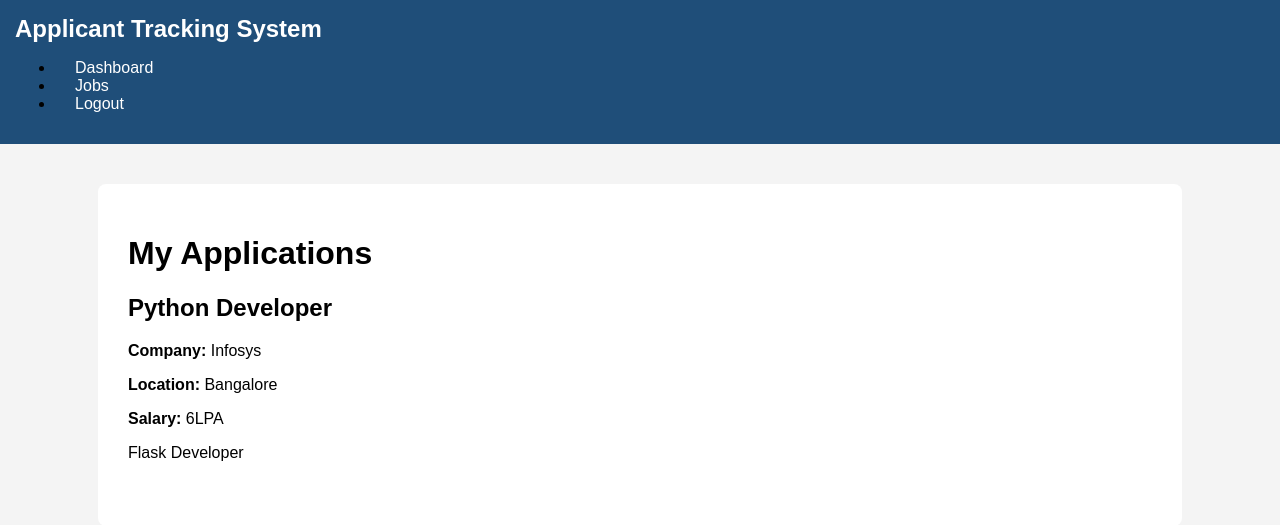
After one commit to 6vaishnavijoshi/Python-Backend-Projects, a Flask app: page /my_applications in a window 1280 px wide. The commit adds this page. Shown: the top 525 px of the page. Run offline with Flask 3, Linux system fonts and the light colour scheme; a user stored in the database is signed in; data comes from the database, SQL or seed files in the repository.

Commit message:
Added My Applications feature

```diff
--- a/ApplicantTrackingSystem/app.py
+++ b/ApplicantTrackingSystem/app.py
@@ -315,6 +315,28 @@ def apply(job_id):
     flash("Application Submitted Successfully!")
 
     return redirect(url_for("jobs"))
+
+# -------------------------------
+# My Applications
+# -------------------------------
+
+@app.route("/my_applications")
+def my_applications():
+
+    if "user_id" not in session:
+        return redirect(url_for("login"))
+
+    applications = (
+        db.session.query(Job)
+        .join(Application, Job.id == Application.job_id)
+        .filter(Application.user_id == session["user_id"])
+        .all()
+    )
+
+    return render_template(
+        "my_applications.html",
+        applications=applications
+    )
 # -------------------------------
 # Logout
 # -------------------------------
--- a/ApplicantTrackingSystem/templates/dashboard.html
+++ b/ApplicantTrackingSystem/templates/dashboard.html
@@ -29,6 +29,10 @@ href="{{ url_for('static', filename='style.css') }}">
 
 <a href="/upload">
 <button>Upload Resume</button>
+</a>
+
+<a href="{{ url_for('my_applications') }}">
+    <button>My Applications</button>
 </a>
 
 <h2>Your Uploaded Resumes</h2>
--- /dev/null
+++ b/ApplicantTrackingSystem/templates/my_applications.html
@@ -0,0 +1,67 @@
+<!DOCTYPE html>
+<html>
+
+<head>
+
+    <title>My Applications</title>
+
+    <link rel="stylesheet"
+          href="{{ url_for('static', filename='style.css') }}">
+
+</head>
+
+<body>
+
+<nav>
+
+    <h2>Applicant Tracking System</h2>
+
+    <ul>
+
+        <li><a href="{{ url_for('dashboard') }}">Dashboard</a></li>
+
+        <li><a href="{{ url_for('jobs') }}">Jobs</a></li>
+
+        <li><a href="{{ url_for('logout') }}">Logout</a></li>
+
+    </ul>
+
+</nav>
+
+<div class="container">
+
+<h1>My Applications</h1>
+
+{% if applications %}
+
+    {% for job in applications %}
+
+    <div class="card">
+
+        <h2>{{ job.title }}</h2>
+
+        <p><strong>Company:</strong> {{ job.company }}</p>
+
+        <p><strong>Location:</strong> {{ job.location }}</p>
+
+        <p><strong>Salary:</strong> {{ job.salary }}</p>
+
+        <p>{{ job.description }}</p>
+
+    </div>
+
+    <br>
+
+    {% endfor %}
+
+{% else %}
+
+<h3>No applications found.</h3>
+
+{% endif %}
+
+</div>
+
+</body>
+
+</html>
```
